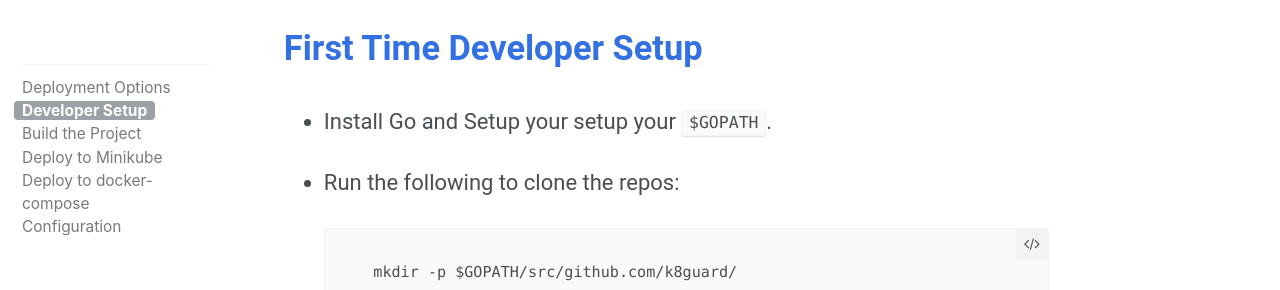
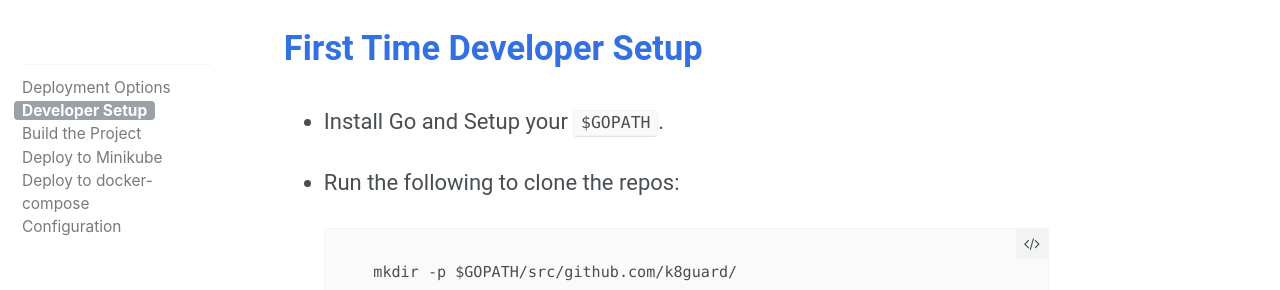
Before and after one commit to k8guard/k8guard.github.io, a Jekyll site: the page built from deploy/developer-setup/index.md, in a window 1280 px wide. Shown: the part 130-420 px from the top of the page. Built offline with Jekyll 4.4.1, drawn with Linux system fonts in a browser that asks for light colours.

Commit message:
Remove the duplicates.

```diff
--- a/deploy/developer-setup/index.md
+++ b/deploy/developer-setup/index.md
@@ -7,7 +7,7 @@ sidebar:
 
 
 
-* Install Go and Setup your setup your `$GOPATH`.
+* Install Go and Setup your `$GOPATH`.
 
 * Run the following to clone the repos:
 
```
